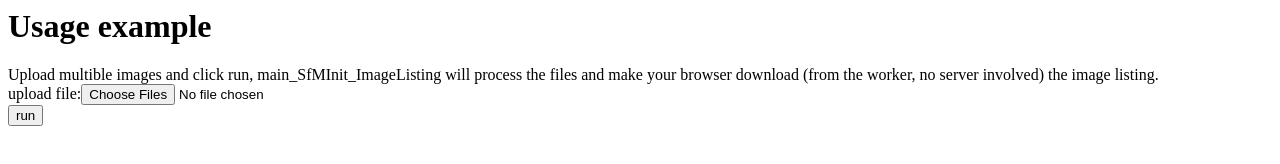
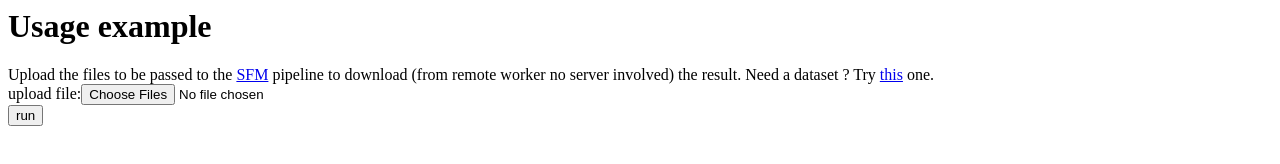
Before and after one commit to gillesdami/web-structure-from-motion, a plain HTML site: page index.html in a window 1280 px wide. Drawn offline with nearby package versions, Linux system fonts and the light colour scheme.

Commit message:
improved example description

```diff
--- a/index.html
+++ b/index.html
@@ -3,7 +3,8 @@
     </head>
     <body>
         <h1>Usage example</h1>
-        Upload multible images and click run, main_SfMInit_ImageListing will process the files and make your browser download (from the worker, no server involved) the image listing.
+        Upload the files to be passed to the <a href="https://openmvg.readthedocs.io/en/latest/software/SfM/SfM/#openmvg-sfm-pipelines-demo">SFM</a> pipeline
+        to download (from remote worker no server involved) the result. Need a dataset ? Try <a href="https://github.com/openMVG/ImageDataset_SceauxCastle">this</a> one.
         <br>
         upload file:<input type="file" id="fileloader" multiple>
         <br>
```
